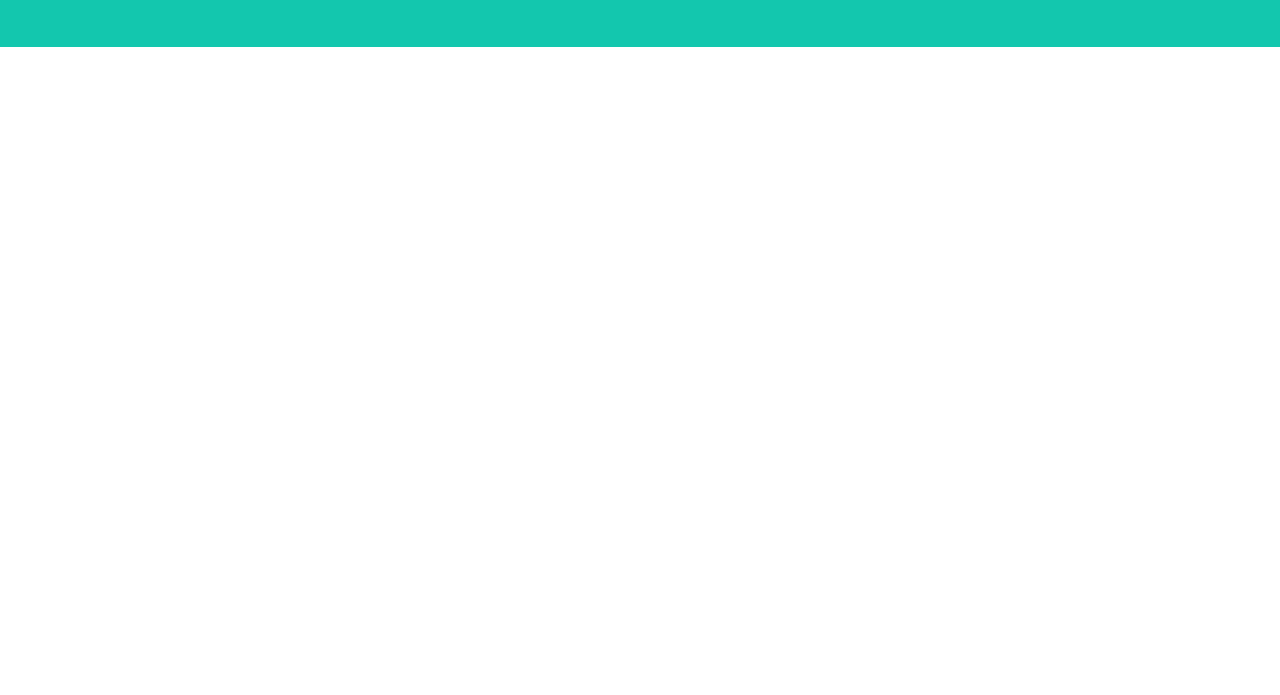
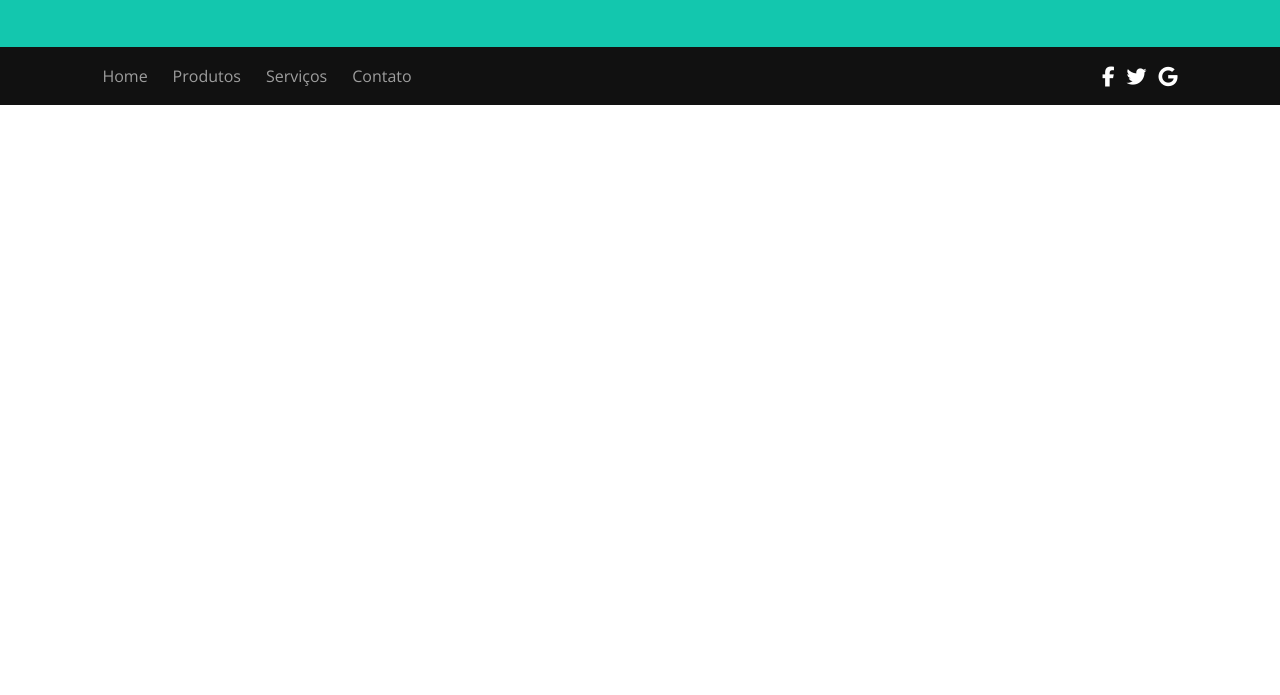
Before and after one commit to lukevoliveir/cursodehtmlecssempratica, a plain HTML site: page index.html in a window 1280 px wide. Shown: the part 105-800 px from the top of the page. Drawn offline with nearby package versions, Linux system fonts and the light colour scheme.

Commit message:
Estilizando os a Header e a Nav

```diff
--- a/css/sytle.css
+++ b/css/sytle.css
@@ -60,6 +60,7 @@ p {
     width: 85%;
     float: left;
     padding: 15px 10px;
+    border-radius: 5px 0 0 5px;
 }
 
 .cabecalho button[type="search"] {
@@ -69,4 +70,53 @@ p {
     background-color: #0cae98;
     color: white;
     cursor: pointer;
+    border-radius: 0 5px 5px 0;
 }
+
+
+/* MENU */
+
+.menu {
+    width: 100%;
+    float: left;
+    background-color: #111;
+    padding: 18px 8%;
+}
+
+.menu li {
+    float: left;
+}
+
+.menu li a {
+    color: #9d9d9d;
+    margin-right: 25px;
+}
+
+.menu li a:hover {
+    color: #fff;
+}
+
+
+/*  SOCIAL ICONS */
+
+.social-icons {
+    float: right;
+}
+
+.social-icons a {
+    color: #fff;
+    float: left;
+    margin-left: 12px;
+}
+
+.btn-facebook:hover {
+    color: #3b5998;
+}
+
+.btn-twitter:hover {
+    color: #1da1f2;
+}
+
+.btn-google:hover {
+    color: #ea4235;
+}
--- a/index.html
+++ b/index.html
@@ -20,8 +20,30 @@
             <input type="text" placeholder="Faça uma busca">
             <button type="search"><i class="fa fa-search fa-lg"></i> </button>
         </form>
+    </header>
+    <nav class="menu">
+        <ul>
+            <li>
+                <a href="#">Home</a>
+            </li>
+            <li>
+                <a href="#">Produtos</a>
+            </li>
+            <li>
+                <a href="#">Serviços</a>
+            </li>
+            <li>
+                <a href="#">Contato</a>
+            </li>
+        </ul>
+        <div class="social-icons">
+            <a href="#" class="btn-facebook"><i class="fa fa-facebook fa-lg" aria-hidden="true" ></i></a>
+            <a href="#" class="btn-twitter"><i class="fa fa-twitter fa-lg" aria-hidden="true"></i></a>
+            <a href="#" class="btn-google"><i class="fa fa-google fa-lg" aria-hidden="true"></i></a>
+        </div>
 
-    </header>
+    </nav>
+
 
 </body>
 
```
